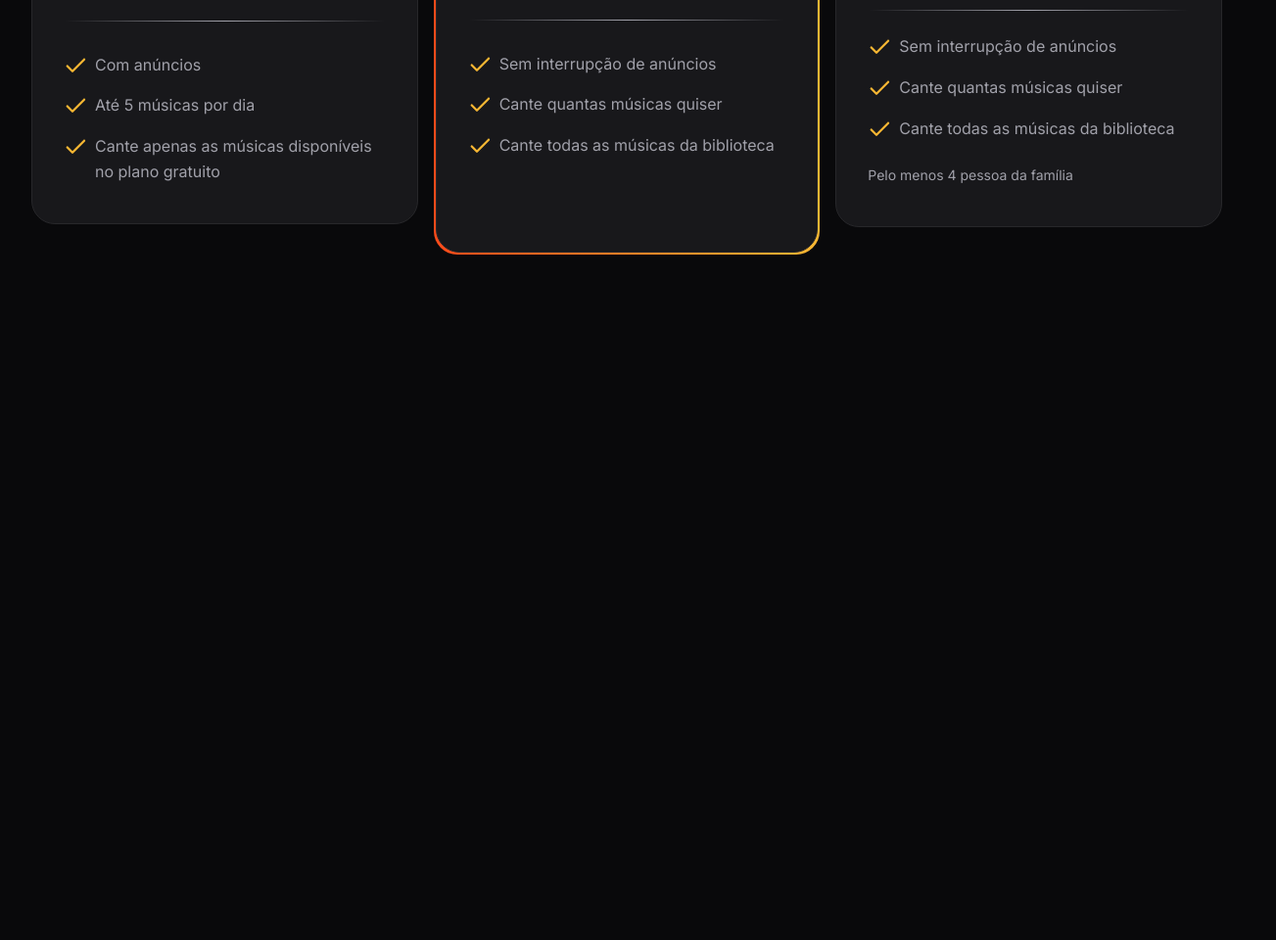
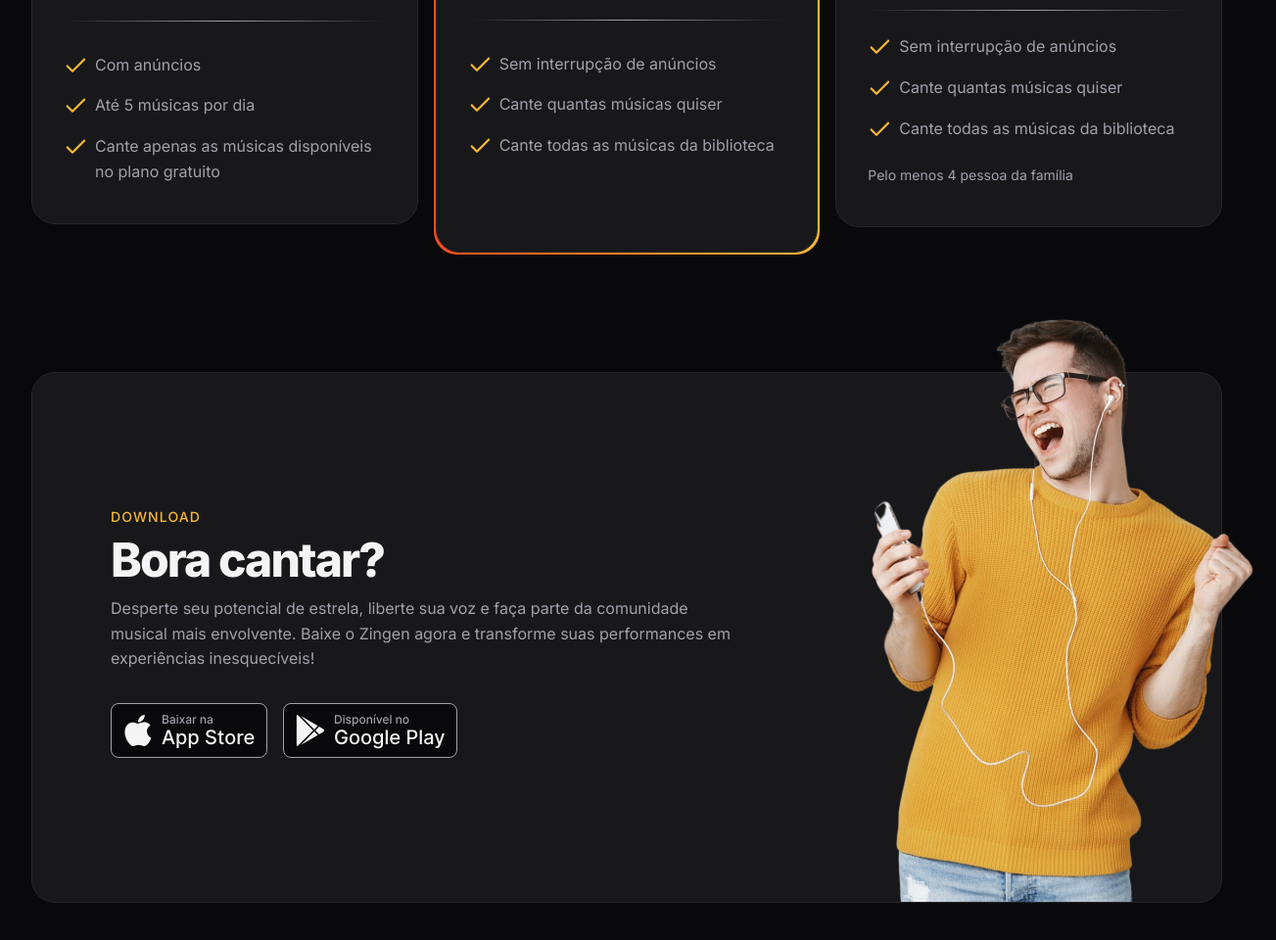
Before and after one commit to diegoveigass/projeto-zingen, a plain HTML site: page index.html in a window 1280 px wide. Shown: the part 3151-4111 px from the top of the page at 98% size, 1303 px wide, since content can reach past the window. Before the commit the page ends 3451 px from the top, so only its background shows below. Drawn offline with Linux system fonts and the light colour scheme.

Commit message:
Download section

```diff
--- a/index.html
+++ b/index.html
@@ -160,5 +160,29 @@
       </div>
     </div>
   </section>
+
+  <section id="download">
+    <div class="container py-xl">
+      <div class="card px-lg even-columns items-center">
+        <div>
+          <header>
+            <strong>Download</strong>
+            <h2>Bora cantar?</h2>
+          </header>
+          <p>Desperte seu potencial de estrela, liberte sua voz e faça parte da comunidade musical mais envolvente. Baixe o Zingen agora e transforme suas performances em experiências inesquecíveis!</p>
+
+          <div class="buttons flex gap-1">
+            <a href="#">
+              <img src="assets/button-apple-store.svg" alt="">
+            </a>
+            <a href="#">
+              <img src="assets/button-play-store.svg" alt="">
+            </a>
+          </div>
+        </div>
+        <img src="assets/rapaz-ouvindo-musica-com-fones-de-ouvido-e-cantando-no-aplicativo-de-karaoke-removebg 1.png" alt="">
+      </div>
+    </div>
+  </section>
 </body>
 </html>
--- /dev/null
+++ b/styles/download.css
@@ -0,0 +1,32 @@
+#download {
+  .card {
+    position: relative;
+    padding: 3rem 1.5rem 15rem;
+
+    & > img {
+      width: 14.5rem;
+      position: absolute;
+      bottom: 0;
+      right: -3.5rem;
+    }
+  }
+
+  .buttons {
+    flex-wrap: wrap;
+    margin-top: 2rem;
+  }
+
+  @media (width >= 80em) {
+    .card {
+      padding: 8.75rem 5rem;
+
+      & >div:nth-child(1) {
+        max-width: 40rem;
+      }
+
+      & > img {
+        width: 29.125rem;
+      }
+    }
+  }
+}
--- a/styles/global.css
+++ b/styles/global.css
@@ -47,6 +47,8 @@ html {
   font-size: var(--fs-base);
   line-height: 1.6;
   color: var(--text-color-primary);
+
+  overflow-x: hidden;
 }
 
 body {
--- a/styles/index.css
+++ b/styles/index.css
@@ -8,4 +8,5 @@
 @import url(about.css);
 @import url(cards.css);
 @import url(pricing.css);
+@import url(download.css);
 @import url(features.css) (width >= 80rem);
```
Also changed, not shown: assets/button-apple-store.svg (added), assets/button-play-store.svg (added).
